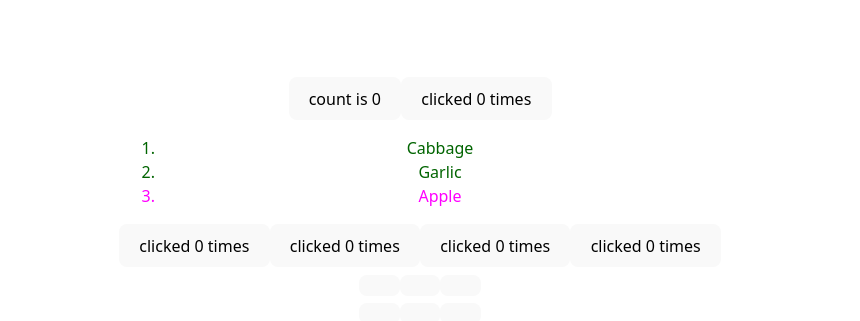
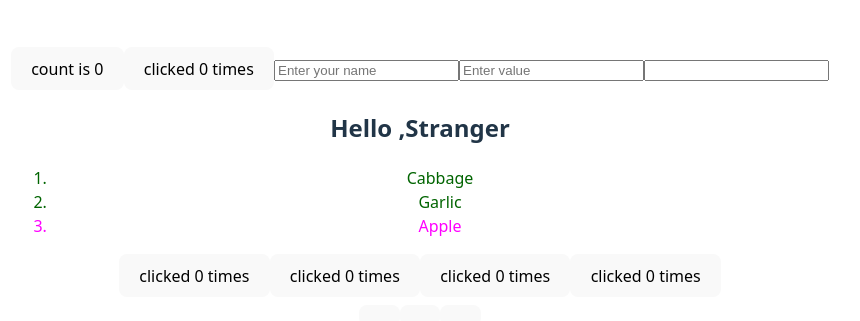
Before and after one commit to Mintesnotg/ReactforNext.Js, a React (Vite) app: page / in a window 1280 px wide. Shown: the part 185-506 px from the top of the page, without its empty margins (220-1080 px from the left). Built offline with nearby package versions, Linux system fonts and the light colour scheme.

Commit message:
lifting-stare-up

```diff
--- a/src/App.jsx
+++ b/src/App.jsx
@@ -5,10 +5,16 @@ import  {MyButton1,MyApp} from './components/button'
 import Board from './Tic-tac-toe'
 
 import ShooppingList from './components/list'
+import NameInput from './components/Input'
+import { Greetings } from './components/Input'
+import InputName2 from './components/Liftingup'
+import { AnotherInput } from './components/Liftingup'
 import './App.css'
 
 function App() {
   const [count, setCount] = useState(0)
+  const [name,setName]=useState("")
+  const [value,setValue]=useState()
   const isLogged=true;
   return (
     <>
@@ -19,6 +25,10 @@ function App() {
         </button>
         {/* {isLogged ? (<MyButton1/>) :(<MyButton2/>)} */}
         {isLogged && <MyButton1/>}
+         <NameInput name={name} onNameChange={setName}/>
+         <InputName2 name={name} OnInputChange={setValue} />
+         <AnotherInput value={name}/>
+         <Greetings name={name}/>
 
          <ShooppingList/>
          <MyApp/>
--- a/src/Tic-tac-toe.jsx
+++ b/src/Tic-tac-toe.jsx
@@ -23,7 +23,9 @@ export default function Board() {
     }
     return (
         <>
-
+           {/* <p>
+            Next player:    {XisNext ? "X" : "O"}
+           </p> */}
             <div className="board-row mt-2">
                 <Square value={squares[0]} Onsquareclicked={ ()=>handleclick(0)} />
                 <Square value={squares[1]} Onsquareclicked={ ()=>handleclick(1)} />
--- /dev/null
+++ b/src/components/Input.tsx
@@ -0,0 +1,12 @@
+export default function NameInput  ({name,onNameChange}){
+
+    return (
+
+        <input type="text" placeholder="Enter your name" value={name} onChange={(e)=> onNameChange(e.target.value)} />
+    )
+}
+
+export function Greetings ({name}) {
+
+   return    <h2> Hello ,{name || "Stranger"}</h2>
+}
--- /dev/null
+++ b/src/components/Liftingup.tsx
@@ -0,0 +1,10 @@
+export default function InputName2  ({value,OnInputChange}) {
+
+
+  return  <input type="text" placeholder="Enter value" value={value} onChange={(e)=> OnInputChange(e.target.value)} />
+}
+
+export function AnotherInput ({value}) {
+
+  return <input type="text" value={value} />
+}
```
